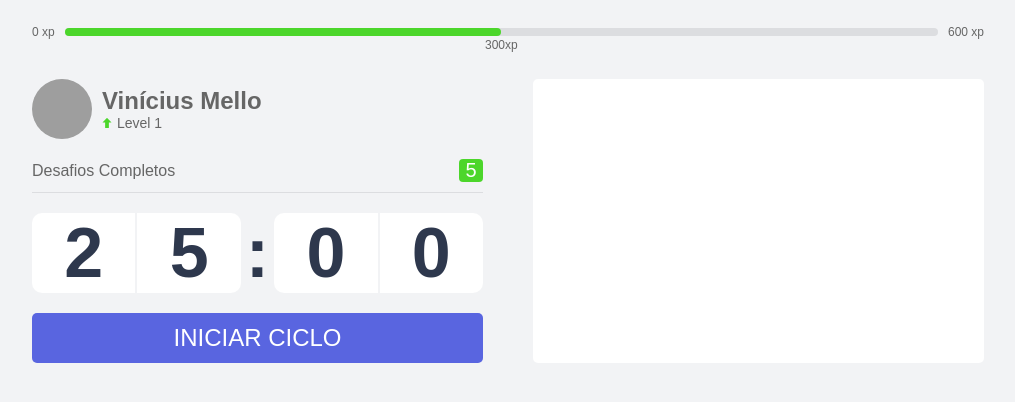
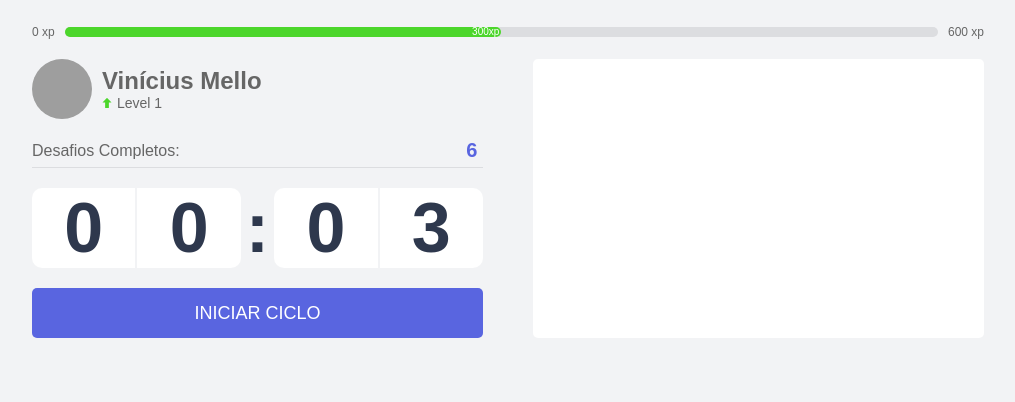
Before and after one commit to viniciusbmello/TypeScript-Next-NLW4, a Next.js app: page / in a window 1280 px wide. Shown: the top 402 px of the page, without its empty margins (132-1147 px from the left). Built offline with nearby package versions, Linux system fonts and the light colour scheme; grey boxes are pictures that could not be loaded.

Commit message:
Countdown CSS

```diff
--- /dev/null
+++ b/src/assets/svg/check.tsx
@@ -0,0 +1,22 @@
+import * as React from 'react'
+
+const SvgComponent: React.FC = (props: React.SVGProps<SVGSVGElement>) => {
+  return (
+    <svg xmlns="http://www.w3.org/2000/svg" viewBox="0 0 512 512" {...props}>
+      <path
+        d="M497.36,69.995c-7.532-7.545-19.753-7.558-27.285-0.032L238.582,300.845l-83.522-90.713
+			c-7.217-7.834-19.419-8.342-27.266-1.126c-7.841,7.217-8.343,19.425-1.126,27.266l97.126,105.481
+			c3.557,3.866,8.535,6.111,13.784,6.22c0.141,0.006,0.277,0.006,0.412,0.006c5.101,0,10.008-2.026,13.623-5.628L497.322,97.286
+			C504.873,89.761,504.886,77.54,497.36,69.995z"
+      />
+      <path
+        d="M492.703,236.703c-10.658,0-19.296,8.638-19.296,19.297c0,119.883-97.524,217.407-217.407,217.407
+			c-119.876,0-217.407-97.524-217.407-217.407c0-119.876,97.531-217.407,217.407-217.407c10.658,0,19.297-8.638,19.297-19.296
+			C275.297,8.638,266.658,0,256,0C114.84,0,0,114.84,0,256c0,141.154,114.84,256,256,256c141.154,0,256-114.846,256-256
+			C512,245.342,503.362,236.703,492.703,236.703z"
+      />
+    </svg>
+  )
+}
+
+export default SvgComponent
--- a/src/components/completedChallanges/index.tsx
+++ b/src/components/completedChallanges/index.tsx
@@ -4,8 +4,8 @@ import Layout from './style'
 const CompletedChallanges: React.FC = () => {
   return (
     <Layout>
-      <span>Desafios Completos</span>
-      <span>5</span>
+      <span>Desafios Completos:</span>
+      <span>&nbsp;{'6'}&nbsp;</span>
     </Layout>
   )
 }
--- a/src/components/completedChallanges/style.ts
+++ b/src/components/completedChallanges/style.ts
@@ -7,7 +7,7 @@ const Layout = styled.header`
     justify-content: space-between;
 
     margin: 2rem 0;
-    padding-bottom: 1rem;
+    padding-bottom: 0.5rem;
     border-bottom: 1px solid ${props => props.theme.colors.grayLine};
   }
 
@@ -17,12 +17,8 @@ const Layout = styled.header`
 
   & > span:last-child {
     font-size: 2rem;
-    width: 2.4rem;
-    text-align: center;
-
-    border-radius: 4px;
-    background: ${props => props.theme.colors.green};
-    color: ${props => props.theme.colors.white};
+    font-weight: 700;
+    color: ${props => props.theme.colors.blue};
   }
 `
 
--- a/src/components/countdown/index.tsx
+++ b/src/components/countdown/index.tsx
@@ -1,11 +1,14 @@
 import React, { useState, useEffect } from 'react'
+
 import Layout from './style'
+import CheckSvg from '../../assets/svg/check'
 
 let countdownTimeout: NodeJS.Timeout
 
 const Countdown: React.FC = () => {
-  const [time, setTime] = useState(25 * 60)
+  const [time, setTime] = useState(0.05 * 60)
   const [isActive, setIsActive] = useState(false)
+  const [hasFinished, setHasFinished] = useState(false)
 
   const minutes = Math.floor(time / 60)
   const seconds = time % 60
@@ -20,7 +23,7 @@ const Countdown: React.FC = () => {
   function resetCountdown() {
     clearTimeout(countdownTimeout)
     setIsActive(false)
-    setTime(25 * 60)
+    setTime(0.05 * 60)
   }
 
   useEffect(() => {
@@ -28,6 +31,9 @@ const Countdown: React.FC = () => {
       countdownTimeout = setTimeout(() => {
         setTime(time - 1)
       }, 1000)
+    } else if (isActive && time === 0) {
+      setHasFinished(true)
+      setIsActive(false)
     }
   }, [isActive, time])
 
@@ -44,6 +50,13 @@ const Countdown: React.FC = () => {
           <span>{secondsRight}</span>
         </div>
       </div>
+      {hasFinished ? (
+        <button disabled>
+          Ciclo Encerrado
+          <CheckSvg />
+        </button>
+      ) : (
+        <>
           {isActive ? (
             <button
               type="button"
@@ -57,6 +70,8 @@ const Countdown: React.FC = () => {
               Iniciar ciclo
             </button>
           )}
+        </>
+      )}
     </Layout>
   )
 }
--- a/src/components/countdown/style.ts
+++ b/src/components/countdown/style.ts
@@ -43,24 +43,39 @@ const Layout = styled.header`
     border-radius: 0.5rem;
     background: ${props => props.theme.colors.blue};
 
-    font-size: 2.4rem;
+    font-size: 1.8rem;
     text-transform: uppercase;
     color: ${props => props.theme.colors.white};
 
     transition: all 0.1s linear;
   }
 
+  & > button:disabled {
+    color: ${props => props.theme.colors.text};
+    background: ${props => props.theme.colors.white};
+    height: 5.2rem;
+    border-bottom: 0.2rem solid ${props => props.theme.colors.green};
+    cursor: not-allowed;
+  }
+
+  & > button:not(:disabled):hover {
+    background: ${props => props.theme.colors.blueDark};
+  }
+
   & > button.countdownIsActive {
     background: ${props => props.theme.colors.red};
-  }
-
-  & > button:hover {
-    background: ${props => props.theme.colors.blueDark};
   }
 
   & > button.countdownIsActive:hover {
     background: ${props => props.theme.colors.redDark};
   }
+
+  & > button svg {
+    margin-left: 0.5rem;
+    width: 1.4rem;
+    height: 1.4rem;
+    fill: ${props => props.theme.colors.green};
+  }
 `
 
 export default Layout
--- a/src/components/experienceBar/style.ts
+++ b/src/components/experienceBar/style.ts
@@ -13,26 +13,28 @@ const Layout = styled.header`
   & > div {
     position: relative;
     flex: 1;
-    height: 8px;
-    border-radius: 4px;
+    height: 10px;
+    border-radius: 5px;
     background: ${props => props.theme.colors.grayLine};
 
     margin: 0 1rem;
   }
 
   & > div > div {
-    height: 8px;
-    border-radius: 4px;
+    height: 10px;
+    border-radius: 5px;
     background: ${props => props.theme.colors.green};
 
     transition: all 0.1s linear;
   }
 
   & > div > span {
-    top: 10px;
-    font-size: 1.2rem;
+    top: -1px;
+    font-size: 10px;
     position: absolute;
-    transform: translateX(-50%);
+    padding-right: 2px;
+    transform: translateX(-100%);
+    color: ${props => props.theme.colors.white};
 
     transition: all 0.1s linear;
   }
--- a/src/pages/style.ts
+++ b/src/pages/style.ts
@@ -3,7 +3,7 @@ import styled from 'styled-components'
 const Layout = styled.main`
   & {
     margin: 0 auto;
-    padding-top: 5vh;
+    padding-top: 2rem;
     width: 100%;
   }
 
```
Lines whose indentation alone changed are shown as unchanged.
